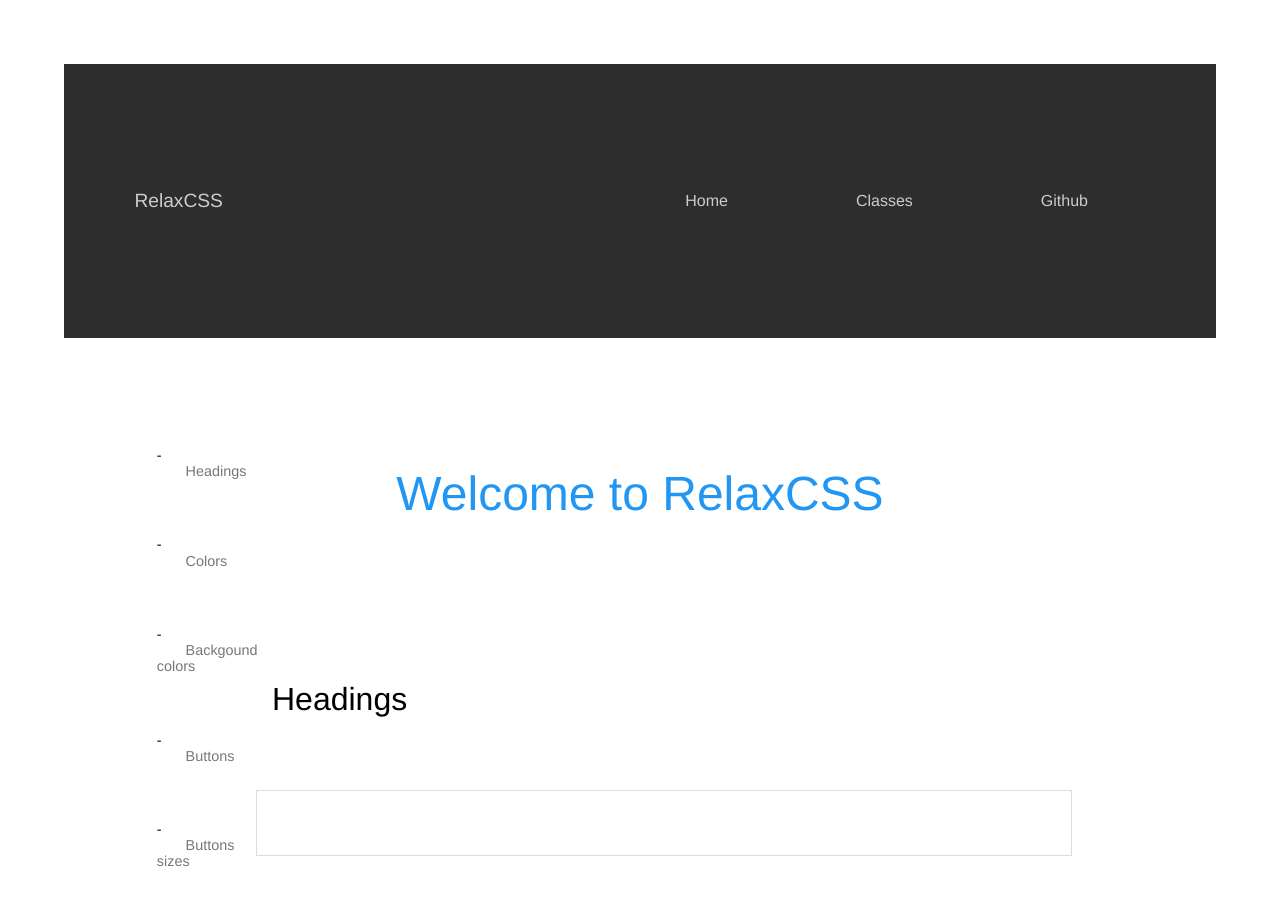
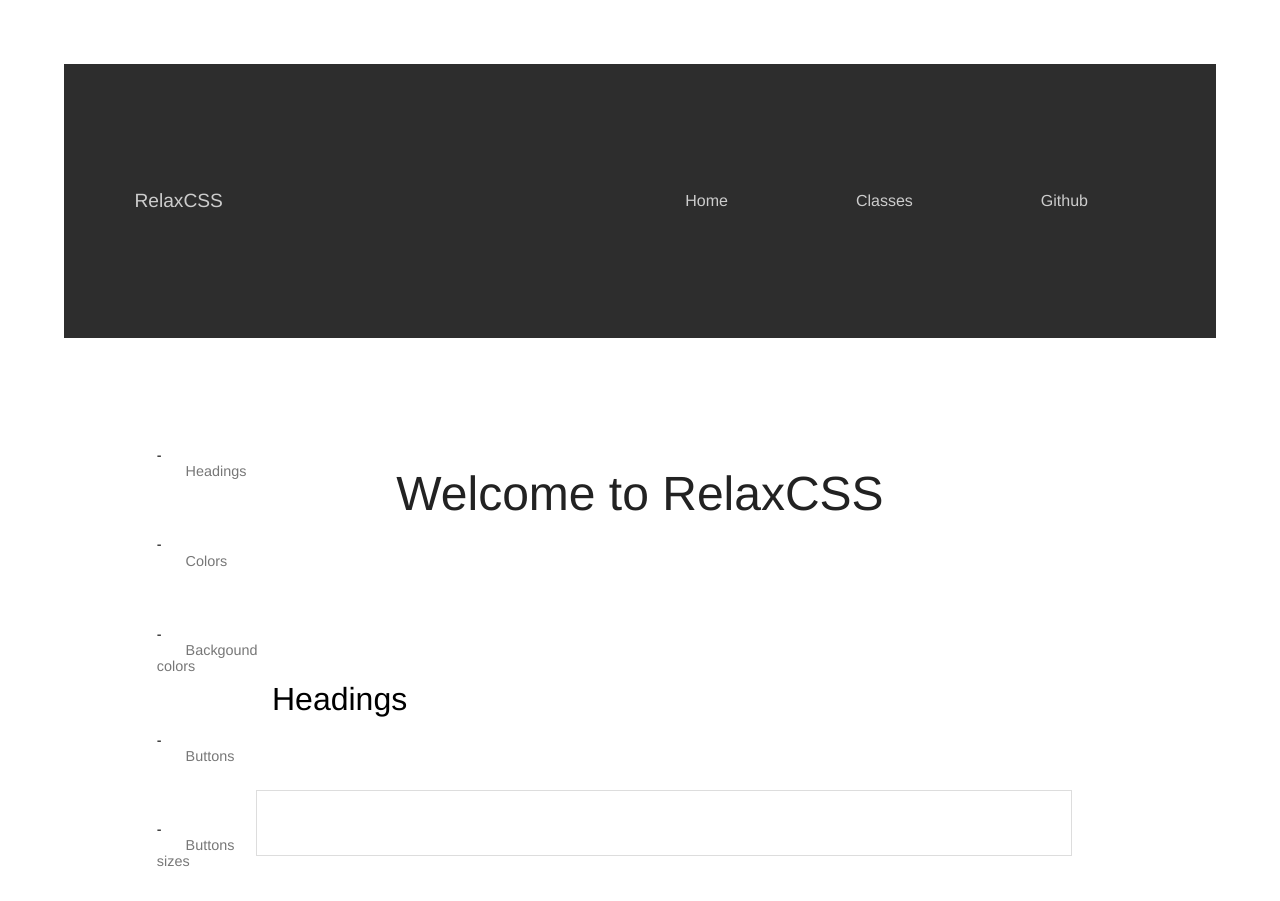
Before and after one commit to Ziyadsk/relaxCSS, a plain HTML site: page docs/index.html in a window 1280 px wide. Shown: the top 901 px of the page. Drawn offline with Linux system fonts and the light colour scheme.

Commit message:
Update index.html

```diff
--- a/docs/index.html
+++ b/docs/index.html
@@ -77,7 +77,7 @@
 		</ul>
 	</aside>
 	<div class="container w-3 center">
-	<h1 class='text-large center-text c-blue'>Welcome to RelaxCSS</h1>
+	<h1 class='text-large center-text c-black'>Welcome to RelaxCSS</h1>
 	<h1 id="Headings">Headings</h1>
 	<hr>
 	<div class="text-container">
```
